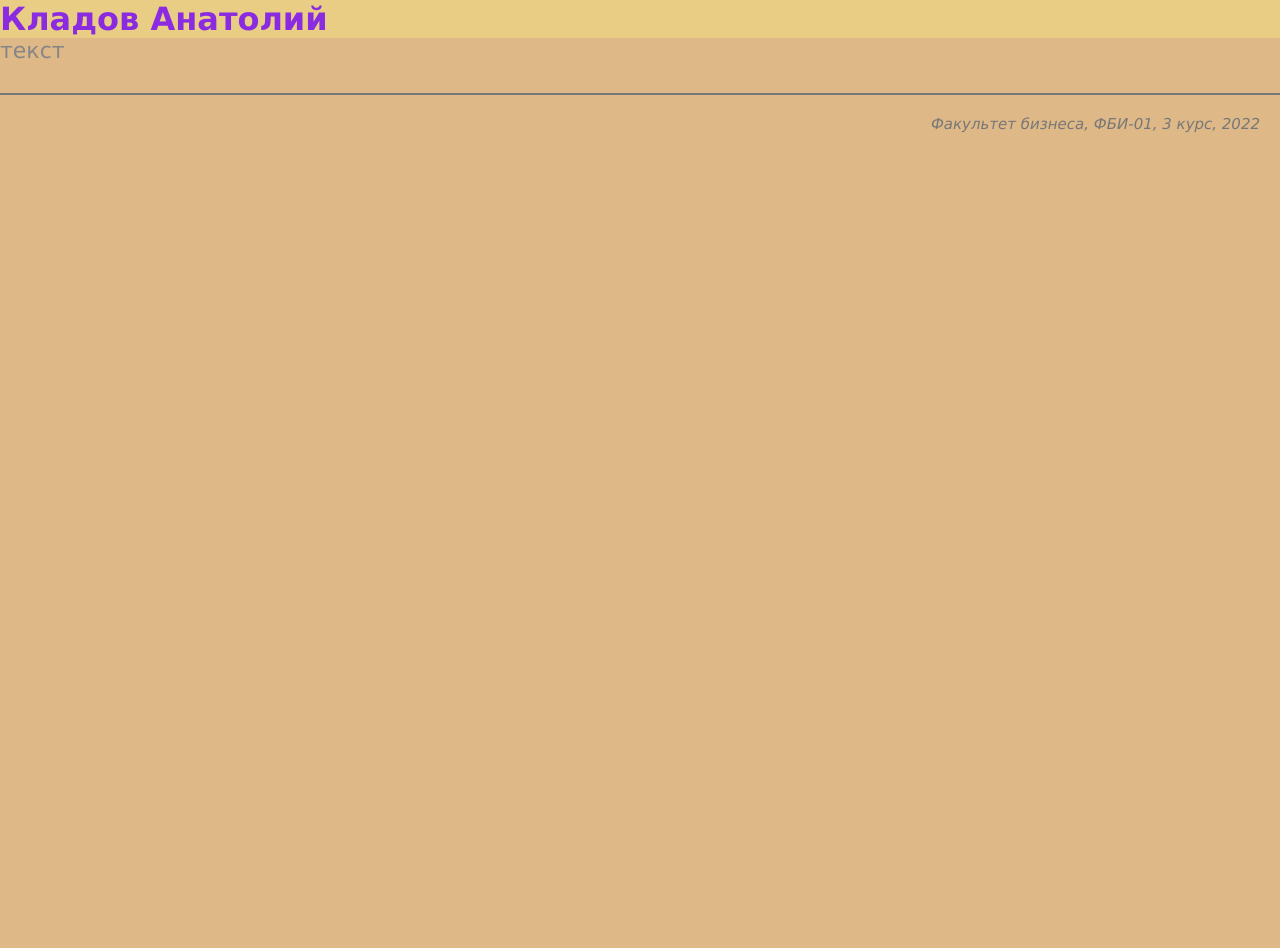
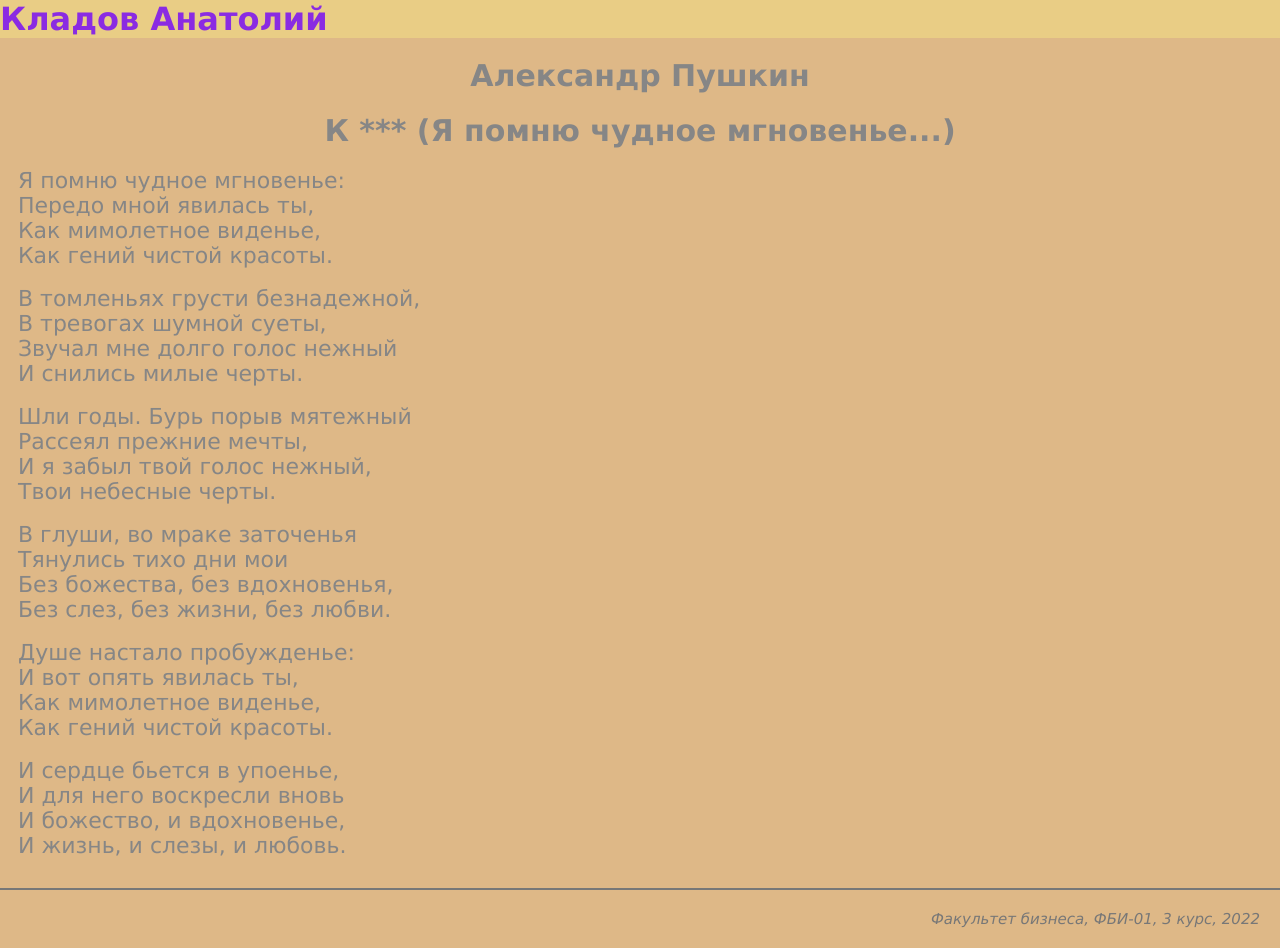
Before and after one commit to sirboundless9/web_prog_2, a plain HTML site: page lab4.html in a window 1280 px wide. Before the commit the page ends 800 px from the top, so only its background shows below. Drawn offline with Linux system fonts and the light colour scheme.

Commit message:
Пушкин. Я помню чудное мгновенье

```diff
--- a/lab4.html
+++ b/lab4.html
@@ -28,6 +28,14 @@
                 text-align: right;
                 font-size: 15px;
             }
+            h1 {
+                font-size: 30px;
+                text-align: center;
+            }
+            p {
+                width: 450px;
+                margin: 18px;
+            }
         </style>
     </head>
     <body>
@@ -36,7 +44,55 @@
         </div>
 
         <div class="content">
-        текст
+            <h1>Александр Пушкин</h1>
+
+            <h1>К *** (Я помню чудное мгновенье...)</h1>
+
+            <p>
+                Я помню чудное мгновенье:<br>
+                Передо мной явилась ты,<br>
+                Как мимолетное виденье,<br>
+                Как гений чистой красоты.
+            </p>
+
+
+            <p>
+                В томленьях грусти безнадежной,<br>
+                В тревогах шумной суеты,<br>
+                Звучал мне долго голос нежный<br>
+                И снились милые черты.
+            </p>
+
+            <p>
+                Шли годы. Бурь порыв мятежный<br>
+                Рассеял прежние мечты,<br>
+                И я забыл твой голос нежный,<br>
+                Твои небесные черты.
+            </p>
+
+
+            <p>
+                В глуши, во мраке заточенья<br>
+                Тянулись тихо дни мои<br>
+                Без божества, без вдохновенья,<br>
+                Без слез, без жизни, без любви.
+            </p>
+
+
+            <p>
+                Душе настало пробужденье:<br>
+                И вот опять явилась ты,<br>
+                Как мимолетное виденье,<br>
+                Как гений чистой красоты.
+            </p>
+
+
+            <p>
+                И сердце бьется в упоенье,<br>
+                И для него воскресли вновь<br>
+                И божество, и вдохновенье,<br>
+                И жизнь, и слезы, и любовь.
+            </p>
         </div>
 
         <div class="footer">
```
